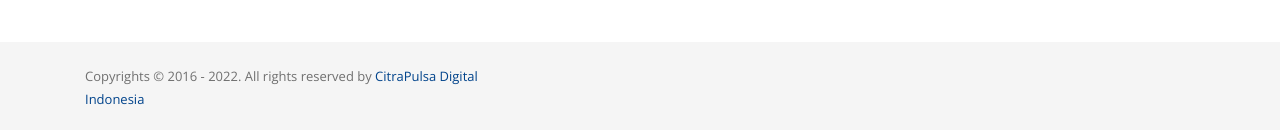
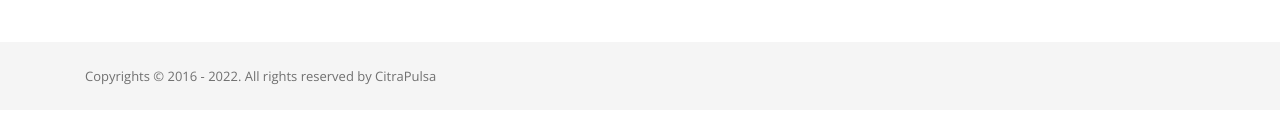
Before and after one commit to ivv1314/ivv1314.github.io, a plain HTML site: page index.html in a window 1280 px wide. Shown: the part 3476-3606 px from the top of the page. Drawn offline with nearby package versions, Linux system fonts and the light colour scheme.

Commit message:
feat: 更新

```diff
--- a/index.html
+++ b/index.html
@@ -390,8 +390,7 @@
 				<div class="row text-center text-md-left align-items-center">
 					<div class="col-md-6 col-lg-5">
 						<p class="text-md-left copyright-text pb-0 mb-0">Copyrights © 2016 - 2022. All
-							rights reserved by
-							<a href="https://www.facebook.com/jan.fadhillah.3/">CitraPulsa Digital Indonesia</a>
+							rights reserved by CitraPulsa
 						</p>
 					</div>
 				</div>
```
Also changed, not shown: kontak.html (+1 -2 lines), tos.html (+1 -2 lines).
